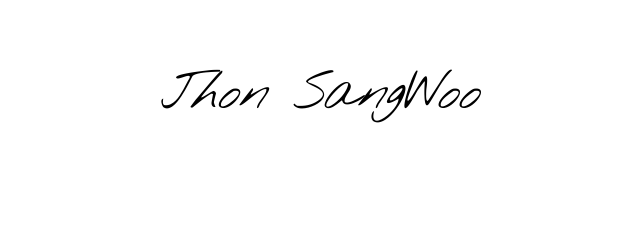
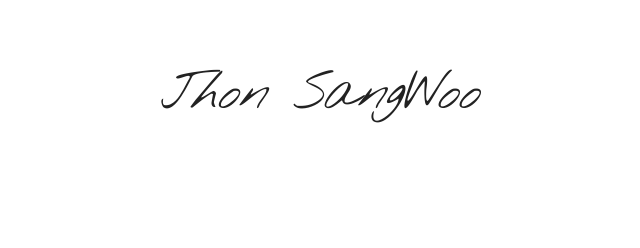
Before and after one commit to chonchonXYZ/chonRepos, a plain HTML site: page Portfolio/text/index.html in a window 1280 px wide. Shown: the part 234-482 px from the top of the page, 321-961 px from the left. Drawn offline with nearby package versions, Linux system fonts and the light colour scheme.

Commit message:
Update portfolio.css

```diff
--- a/Portfolio/style/portfolio.css
+++ b/Portfolio/style/portfolio.css
@@ -39,7 +39,7 @@ h1 {
   font-style: oblique;
   font-family: 'Nothing You Could Do', cursive;
   font-weight: normal;
-  color: #000;
+  color: #222;
 }
 /*********** contact ************/
 .comment {
```
